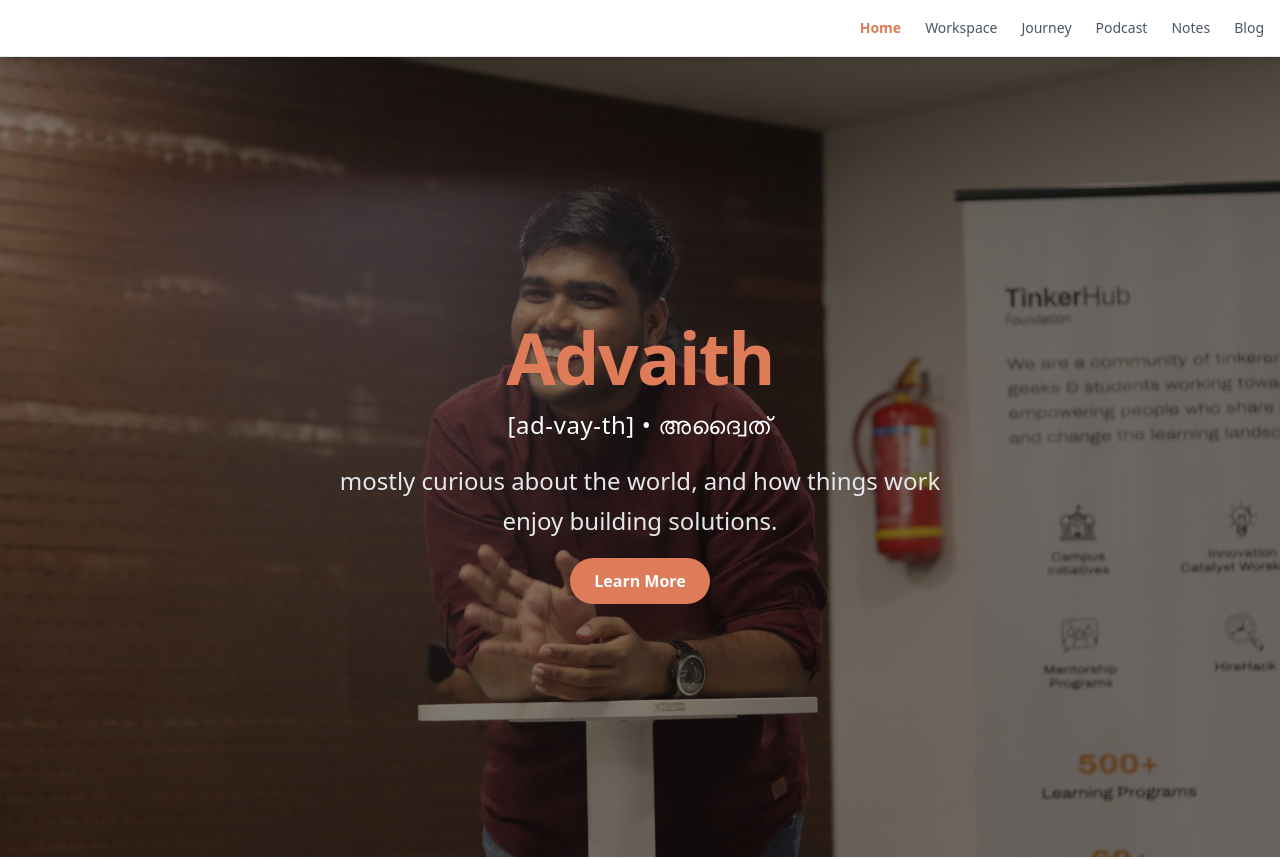
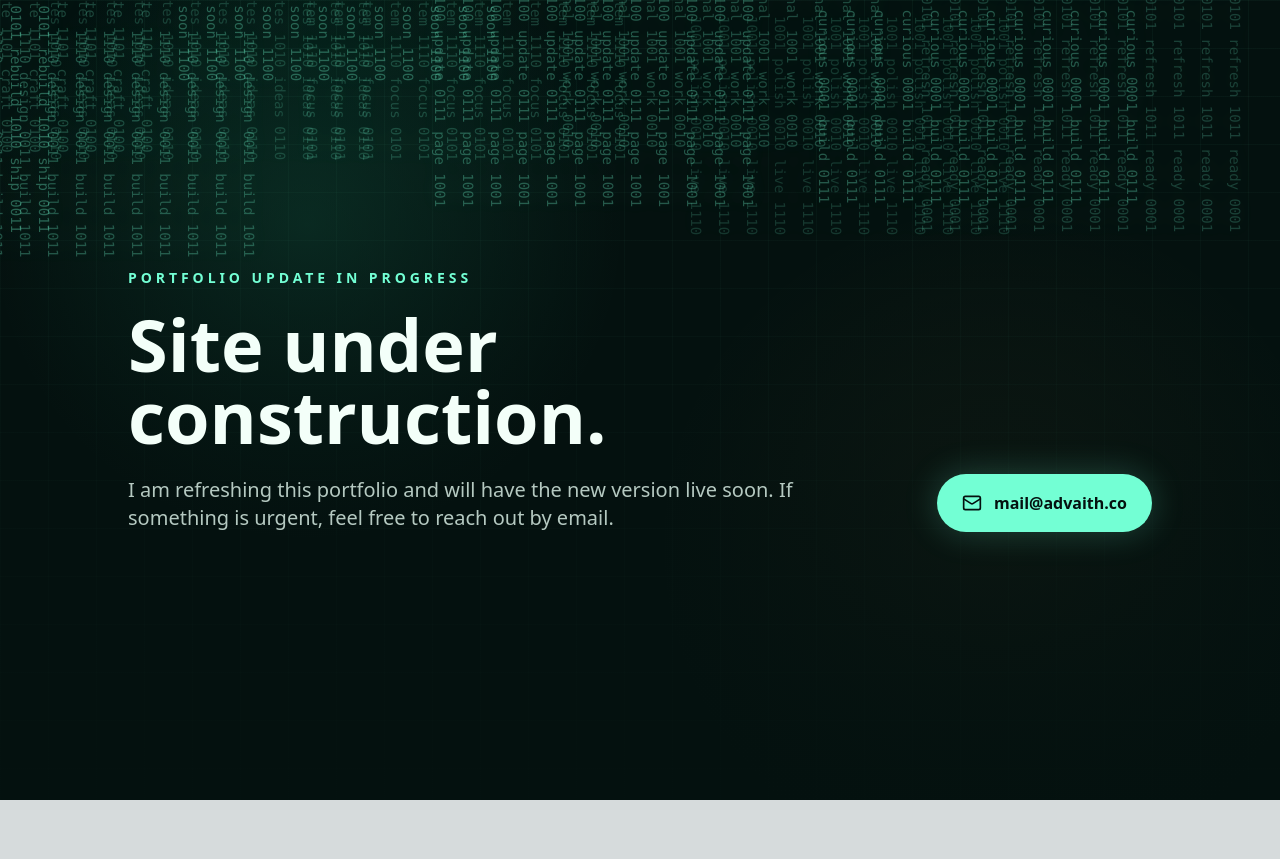
Before and after one commit to advaith-unnikrishnan/portfoliov2, a Next.js app: page / in a window 1280 px wide. Shown: the top 859 px of the page. After the commit the page ends 800 px from the top, so only its background shows below. Built offline with nearby package versions, Linux system fonts and the light colour scheme.

Commit message:
Add animated under-construction portfolio landing page

```diff
--- a/app/globals.css
+++ b/app/globals.css
@@ -49,3 +49,29 @@ body {
   50% { opacity: 0.0; }
   100% { opacity: 1; }
 }
+
+.matrix-column {
+  animation-name: matrix-fall;
+  animation-timing-function: linear;
+  animation-iteration-count: infinite;
+  filter: drop-shadow(0 0 10px rgba(115, 255, 212, 0.42));
+  text-orientation: mixed;
+  transform: translateY(-55%);
+  writing-mode: vertical-rl;
+}
+
+@keyframes matrix-fall {
+  from {
+    transform: translateY(-70%);
+  }
+  to {
+    transform: translateY(20%);
+  }
+}
+
+@media (prefers-reduced-motion: reduce) {
+  .matrix-column {
+    animation: none;
+    transform: translateY(-18%);
+  }
+}
--- a/app/page.js
+++ b/app/page.js
@@ -1,9 +1,25 @@
-import Home from './components/home/page'
+import { Mail } from 'lucide-react';
+
+const matrixColumns = [
+  { left: '3%', delay: '-9s', duration: '18s', opacity: 0.34, text: '0101 rebuild 1010 ship 0011' },
+  { left: '11%', delay: '-3s', duration: '22s', opacity: 0.22, text: '0010 iterate 1101 craft 0100' },
+  { left: '19%', delay: '-13s', duration: '20s', opacity: 0.28, text: '1110 design 0011 build 1011' },
+  { left: '28%', delay: '-6s', duration: '24s', opacity: 0.18, text: '0100 notes 1010 ideas 0110' },
+  { left: '38%', delay: '-15s', duration: '19s', opacity: 0.32, text: '1011 launch 0101 soon 1100' },
+  { left: '48%', delay: '-4s', duration: '21s', opacity: 0.2, text: '0011 system 1110 focus 0101' },
+  { left: '58%', delay: '-11s', duration: '23s', opacity: 0.3, text: '1100 update 0111 page 1001' },
+  { left: '68%', delay: '-2s', duration: '18s', opacity: 0.24, text: '0110 signal 1001 work 0010' },
+  { left: '78%', delay: '-16s', duration: '25s', opacity: 0.16, text: '1001 polish 0010 live 1110' },
+  { left: '88%', delay: '-7s', duration: '20s', opacity: 0.3, text: '1111 curious 0001 build 0111' },
+  { left: '96%', delay: '-12s', duration: '23s', opacity: 0.2, text: '0101 refresh 1011 ready 0001' },
+];
 
 export const metadata = {
+  title: "Advaith's Portfolio | Under Construction",
+  description: "Advaith's portfolio is being updated. Reach out by email for anything urgent.",
   openGraph: {
-    title: "Advaith's Portfolio",
-    description: "on a curious pursuit",
+    title: "Advaith's Portfolio | Under Construction",
+    description: "Advaith's portfolio is being updated. Reach out by email for anything urgent.",
     url: 'https://advaith.co',
     siteName: "Advaith's Portfolio",
     images: [
@@ -19,5 +35,62 @@ export const metadata = {
 };
 
 export default function Page() {
-  return <Home />;
+  const email = 'mail@advaith.co';
+
+  return (
+    <main className="min-h-screen bg-[#04110f] text-[#f3fff9]">
+      <section className="relative flex min-h-screen items-center overflow-hidden px-6 py-12 sm:px-8 lg:px-12">
+        <div className="absolute inset-0 bg-[#04110f]">
+          <div className="absolute inset-0 bg-[radial-gradient(circle_at_24%_28%,rgba(57,255,190,0.18),transparent_28%),radial-gradient(circle_at_78%_68%,rgba(255,185,94,0.1),transparent_30%)]" />
+          <div className="absolute inset-0 bg-[linear-gradient(rgba(117,255,210,0.07)_1px,transparent_1px),linear-gradient(90deg,rgba(117,255,210,0.07)_1px,transparent_1px)] bg-[size:48px_48px] opacity-70" />
+          <div className="absolute inset-0 bg-[linear-gradient(180deg,rgba(4,17,15,0.18),rgba(4,17,15,0.72)_62%,rgba(4,17,15,0.95))]" />
+
+          <div className="absolute inset-0 overflow-hidden" aria-hidden="true">
+            {matrixColumns.map((column) => (
+              <div
+                key={column.left}
+                className="matrix-column absolute top-0 w-5 select-none text-center font-mono text-sm leading-7 text-[#73ffd4]"
+                style={{
+                  left: column.left,
+                  animationDelay: column.delay,
+                  animationDuration: column.duration,
+                  opacity: column.opacity,
+                }}
+              >
+                {Array.from({ length: 12 }).map((_, index) => (
+                  <span className="block" key={index}>
+                    {column.text}
+                  </span>
+                ))}
+              </div>
+            ))}
+          </div>
+        </div>
+
+        <div className="relative z-10 mx-auto flex w-full max-w-5xl flex-col gap-12 lg:flex-row lg:items-end lg:justify-between">
+          <div className="max-w-3xl">
+            <p className="mb-5 text-sm font-semibold uppercase tracking-[0.28em] text-[#73ffd4]">
+              Portfolio update in progress
+            </p>
+            <h1 className="text-5xl font-semibold leading-none tracking-normal text-[#f3fff9] sm:text-6xl md:text-7xl">
+              Site under construction.
+            </h1>
+            <p className="mt-6 max-w-2xl text-lg leading-8 text-[#b5c9c1] sm:text-xl">
+              I am refreshing this portfolio and will have the new version live soon.
+              If something is urgent, feel free to reach out by email.
+            </p>
+          </div>
+
+          <a
+            href={`mailto:${email}`}
+            className="inline-flex w-fit items-center gap-3 rounded-full border border-[#73ffd4]/40 bg-[#73ffd4] px-6 py-4 text-base font-semibold text-[#04110f] shadow-[0_0_34px_rgba(115,255,212,0.22)] transition hover:border-[#ffd08a]/70 hover:bg-[#ffd08a] focus:outline-none focus:ring-4 focus:ring-[#73ffd4]/25"
+            aria-label={`Email ${email}`}
+          >
+            <Mail className="h-5 w-5" aria-hidden="true" />
+            {email}
+          </a>
+        </div>
+      </section>
+    </main>
+  );
 }
```
